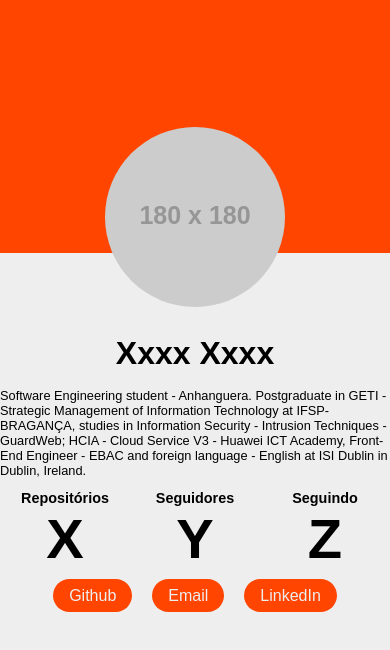
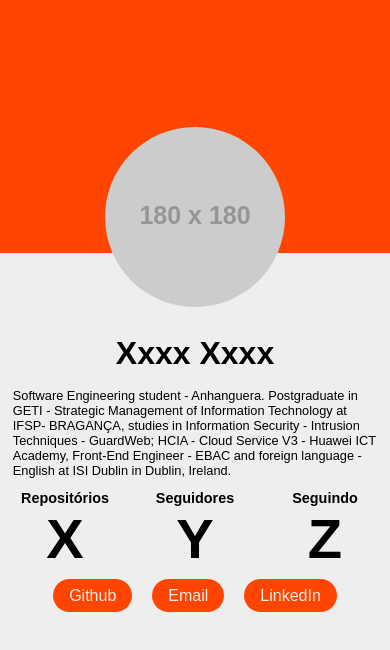
Before and after one commit to stn8m0n/exercicio_ajax, a plain HTML site: page index.html in a window 390 px wide. Drawn offline with Linux system fonts and the light colour scheme; no server answers; placeholder pictures from the web are drawn by us.

Commit message:
responsividade

```diff
--- a/main.css
+++ b/main.css
@@ -65,10 +65,11 @@ header .container {
 
 .readme{
     font-size: 0.8em;
-    margin-top: 1em;
-    margin-bottom: 1em;
+    /* margin-top: 1em;
+    margin-bottom: 1em; */
     text-align: left;
     padding: 0;
+    margin: 1em;
 }
 
 .contato{
```
